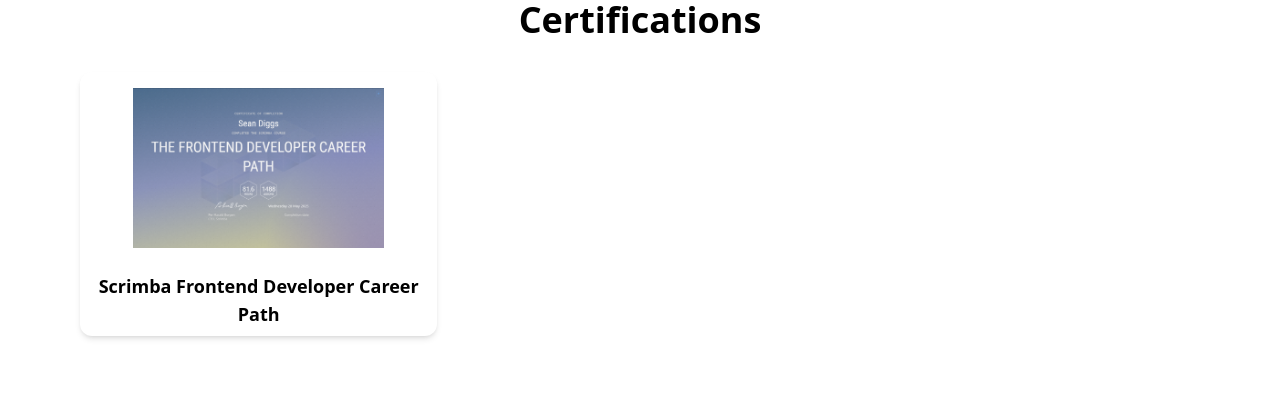
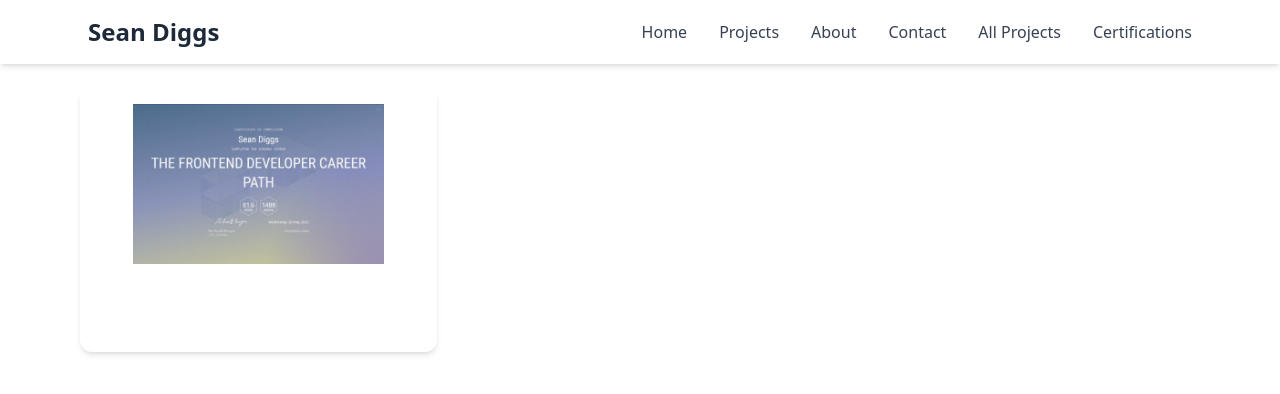
Before and after one commit to Shondii-fed/Front-End-Dev-Portfolio, a React (Vite) app: page /certifications in a window 1280 px wide. Shown: the top 394 px of the page. Built offline with nearby package versions, Linux system fonts and the light colour scheme.

Commit message:
Added Navbar and changed some font colors on Certifications Page

```diff
--- a/src/pages/Certifications.tsx
+++ b/src/pages/Certifications.tsx
@@ -1,6 +1,7 @@
 import { useState, useEffect } from 'react'
 import { X } from 'lucide-react'
 import { motion, AnimatePresence } from 'framer-motion'
+import Navbar from '../components/Navbar'
 
 type Certification = {
     title: string
@@ -36,7 +37,10 @@
     }, [selectedCert])
 
     return (
-        <div className="flex flex-col max-w-6xl mx-auto px-4 text-center">
+        <>
+            <Navbar />
+
+            <div className="flex flex-col max-w-6xl mx-auto px-4 p-4 text-center">
                 <h2 className="text-3xl md:text-4xl font-bold mb-8">Certifications</h2>
 
                 {/* Grid of Certs */}
@@ -52,7 +56,7 @@
                                 alt={cert.altText}
                                 className="w-full h-48 object-contain p-4"
                                 />
-                        <h3 className="font-semibold text-lg p-2">{cert.title}</h3>
+                            <h3 className="font-semibold text-white text-lg p-2">{cert.title}</h3>
                         </div>
                     ))}
                 </div>
@@ -91,11 +95,12 @@
                                     className="w-full max-h-[80vh] object-contain rounded-lg"
                                     />
 
-                            <h3 className="mt-4 text-xl font-bold">{selectedCert.title}</h3>
+                                <h3 className="mt-4 text-xl text-gray-200 font-bold">{selectedCert.title}</h3>
                             </motion.div>
                         </motion.div>
                     )}
                 </AnimatePresence>
             </div>
+        </>
     )
 }
```
Lines whose indentation alone changed are shown as unchanged.
